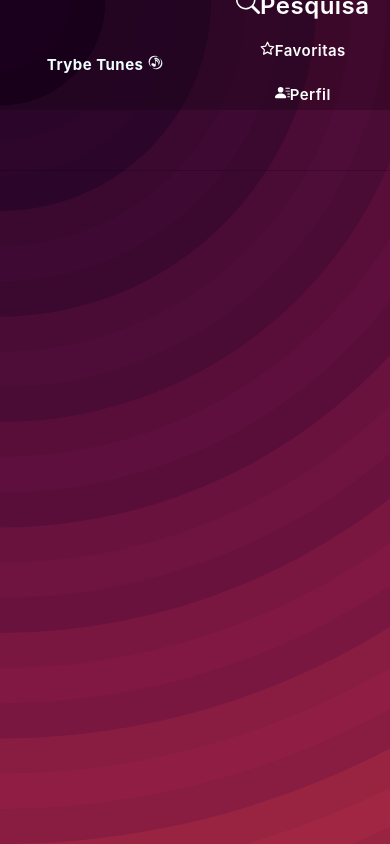
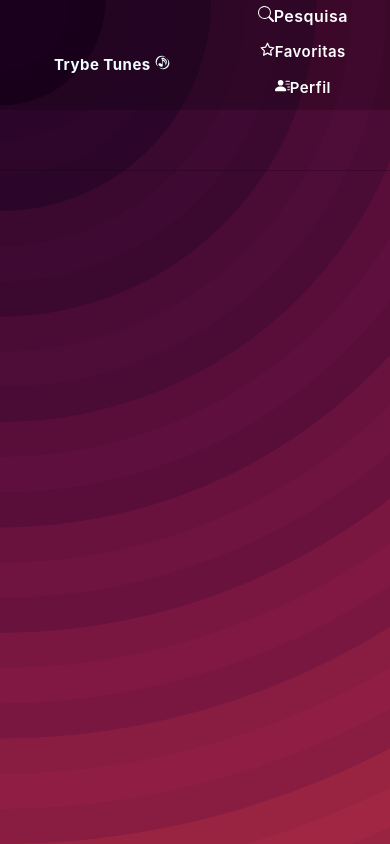
Before and after one commit to igor93araujo/trybetunes-project, a React (Create React App) app: page /favorites in a window 390 px wide. In both pictures the pointer is over the link "Pesquisa". Shown: the top 844 px of the page. Built offline with nearby package versions, Linux system fonts and the light colour scheme; the HTML template or start-up script is replaced by a standard one; a web font is replaced by a local one.

Commit message:
remoção do hover dos links do header

```diff
--- a/src/header.css
+++ b/src/header.css
@@ -42,6 +42,6 @@
 
 @media screen and (max-width: 768px) {
   .link:hover {
-    font-size: x-large;
-  }
+    font-size:medium;
 }
+}
```
